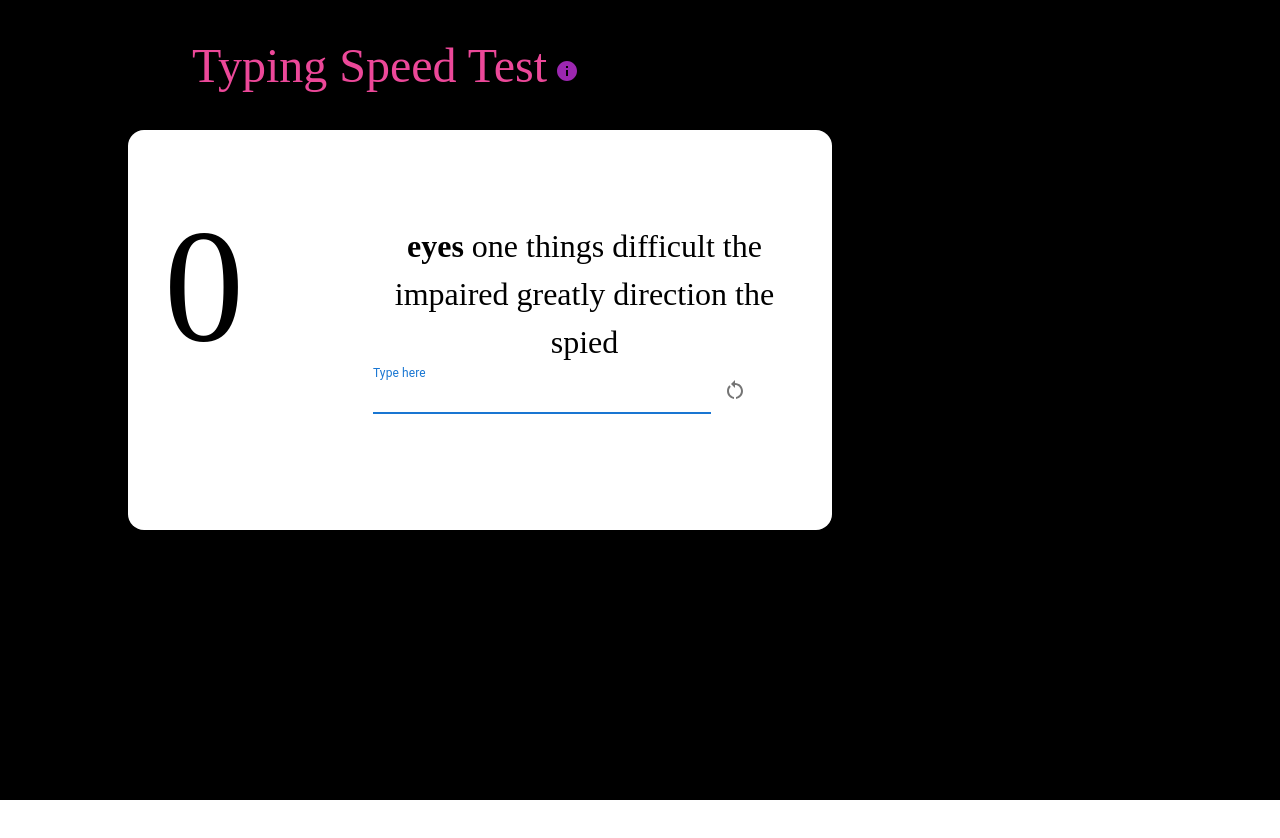
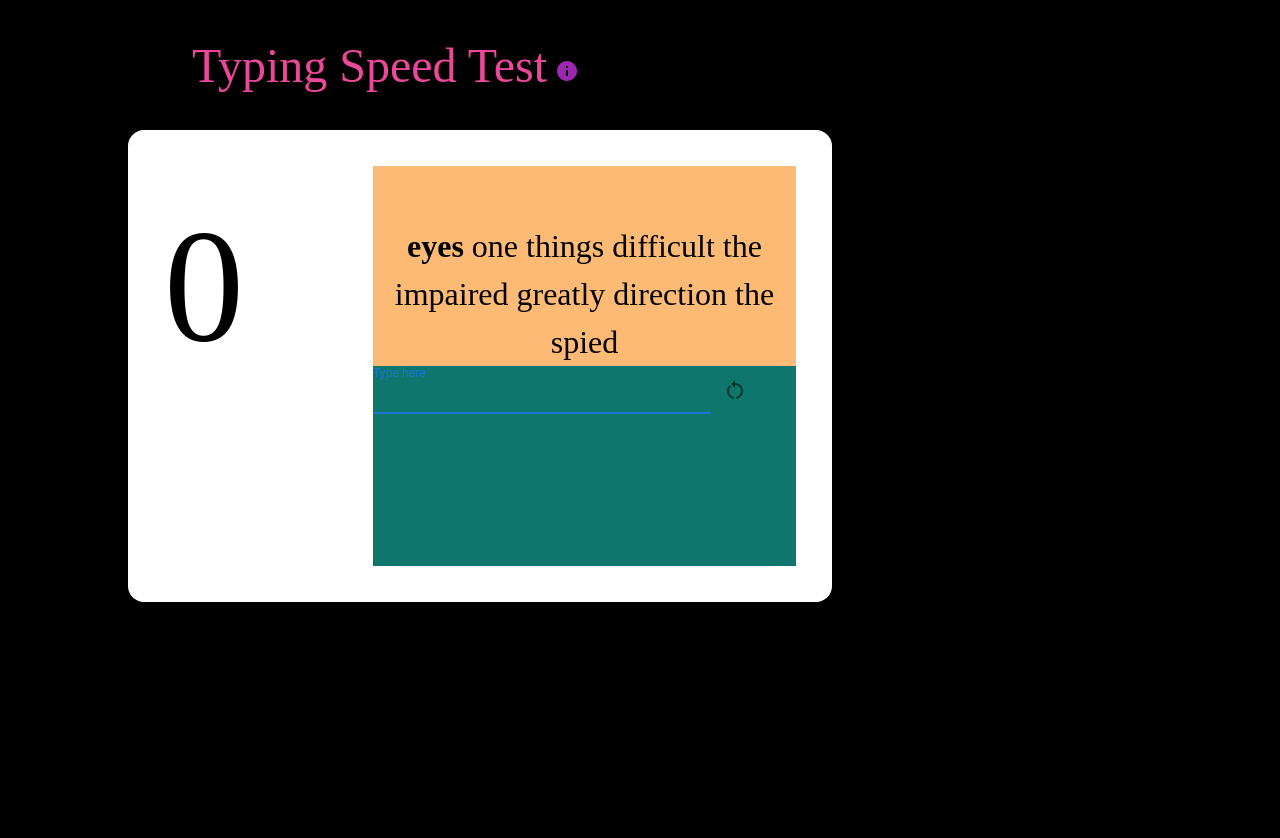
Before and after one commit to albert-dinh-01/TypingTest, a React (Create React App) app in the folder front/: page / in a window 1280 px wide. Shown: the top 838 px of the page. Before the commit the page ends 800 px from the top, so only its background shows below. Built offline with nearby package versions, Linux system fonts and the light colour scheme; a web font is replaced by a local one.

Commit message:
Resize when scrolling

```diff
--- a/front/src/App.tsx
+++ b/front/src/App.tsx
@@ -6,7 +6,7 @@ import WelcomeText from "./components/WelcomeText/WelcomeText";
 const App = () => {
 	return (
 		<div
-			className="relative p-0 m-0 bg-black top-0 w-[100vw] min-h-[100vh] h-auto sm:grid sm:grid-cols-1 sm:bg-black"
+			className="relative p-0 m-0 bg-black top-0 w-full h-[1200px] sm:grid sm:grid-cols-1 sm:bg-black"
 			id="app"
 		>
 			<WelcomeText />
--- a/front/src/components/TextField/TextField.tsx
+++ b/front/src/components/TextField/TextField.tsx
@@ -224,7 +224,7 @@ const TextFieldComponent = () => {
 	return (
 		<div
 			id="textFieldContainer"
-			className="absolute top-[130px] left-[10%] h-[70vh] max-h-[50%] w-[55vw] p-9 flex justify-evenly sm:grid sm:grid-cols-1 sm:max-h-[90%] bg-white rounded-2xl"
+			className="absolute top-[130px] left-[10%] h-auto max-h-[90%] w-[55vw] p-9 flex justify-evenly sm:grid sm:grid-cols-1 sm:max-h-[90%] bg-white rounded-2xl"
 		>
 			<div className="w-[45%] h-auto sm:w-full" id="timer">
 				<Timer
@@ -244,7 +244,7 @@ const TextFieldComponent = () => {
 			>
 				<p
 					id="displayedTest"
-					className="h-[50%] text-[2rem] sm:text-[1.2rem] text-center pt-14 sm:pt-2 sm:h-auto"
+					className="h-auto text-[2rem] sm:text-[1.2rem] text-center pt-14 sm:pt-2 sm:h-auto bg-orange-300"
 				>
 					{text.current.map((word, index) => {
 						return (
@@ -257,7 +257,10 @@ const TextFieldComponent = () => {
 					})}
 				</p>
 
-				<div className="h-[50%] flex" id="textFieldAndRefreshButton">
+				<div
+					className="h-[50%] flex bg-teal-700 mb-5"
+					id="textFieldAndRefreshButton"
+				>
 					<div className="w-[80%] p-0 m-0" id="textField">
 						<TextField
 							type="text"
```
